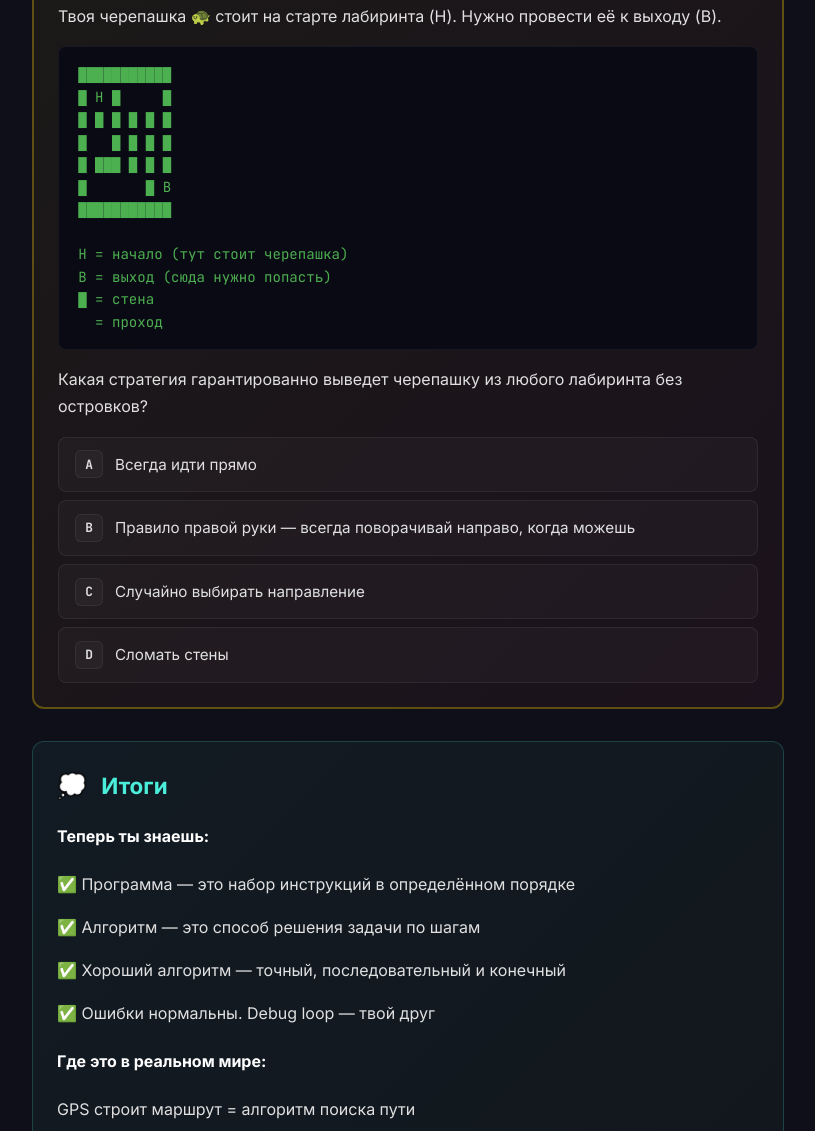
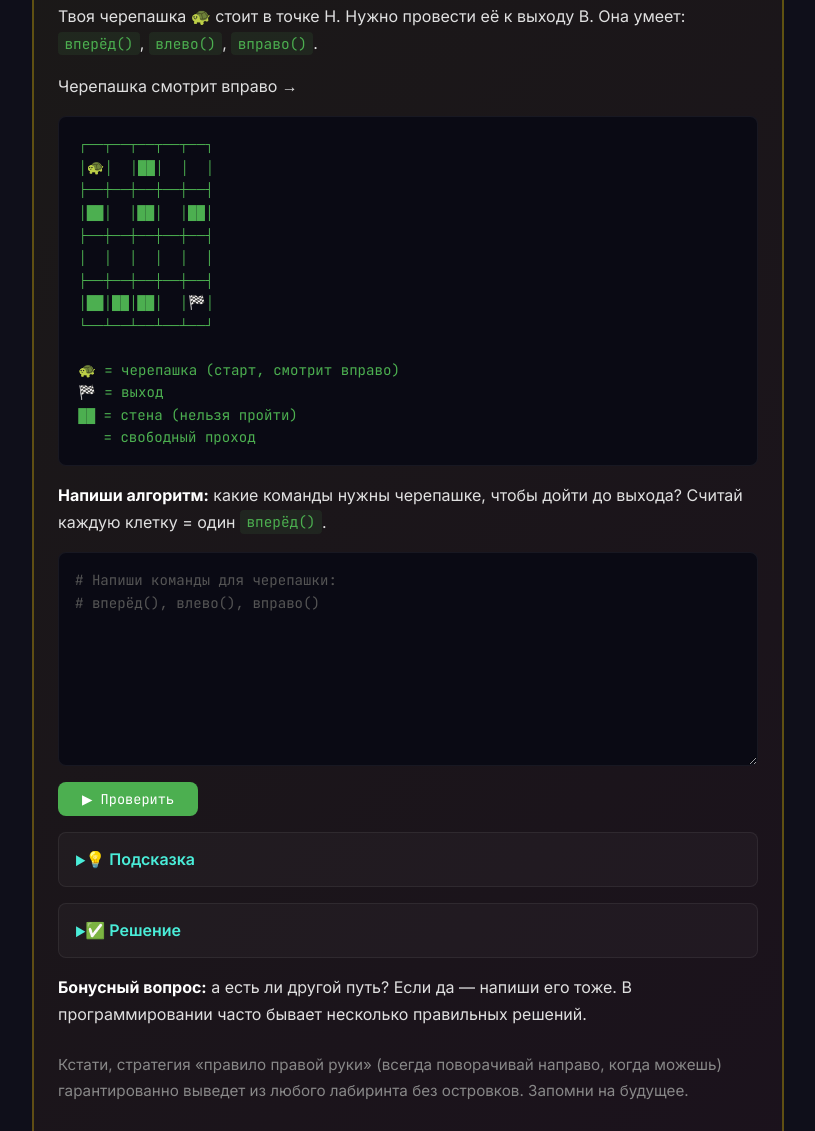
Before and after one commit to nice2mitya/minecode, a website: page public/lessons/m1-lesson-01.html in a window 1280 px wide. Shown: the part 5328-6459 px from the top of the page, without its empty margins (232-1047 px from the left). Drawn offline with Linux system fonts and the light colour scheme.

Commit message:
fix: boss 1.1 - visual maze with turtle commands instead of abstract quiz

```diff
--- a/public/lessons/m1-lesson-01.html
+++ b/public/lessons/m1-lesson-01.html
@@ -194,28 +194,51 @@
   <!-- BOSS -->
   <div class="boss-block" data-boss-id="m1-01-boss" data-correct="B" data-xp="50">
     <div class="boss-header">👹 Босс: Лабиринт <span class="boss-xp">+50 XP</span></div>
-    <p>Твоя черепашка 🐢 стоит на старте лабиринта (Н). Нужно провести её к выходу (В).</p>
-    <pre><code>███████████
-█ Н █     █
-█ █ █ █ █ █
-█   █ █ █ █
-█ ███ █ █ █
-█       █ В
-███████████
+    <p>Твоя черепашка 🐢 стоит в точке Н. Нужно провести её к выходу В. Она умеет: <code>вперёд()</code>, <code>влево()</code>, <code>вправо()</code>.</p>
+    <p>Черепашка смотрит вправо →</p>
+    <pre><code>┌──┬──┬──┬──┬──┐
+│🐢│  │██│  │  │
+├──┼──┼──┼──┼──┤
+│██│  │██│  │██│
+├──┼──┼──┼──┼──┤
+│  │  │  │  │  │
+├──┼──┼──┼──┼──┤
+│██│██│██│  │🏁│
+└──┴──┴──┴──┴──┘
 
-Н = начало (тут стоит черепашка)
-В = выход (сюда нужно попасть)
-█ = стена
-  = проход</code></pre>
-    <p>Какая стратегия гарантированно выведет черепашку из любого лабиринта без островков?</p>
-    <div class="quiz-options">
-      <div class="quiz-option" data-value="A"><span class="quiz-option-letter">A</span> Всегда идти прямо</div>
-      <div class="quiz-option" data-value="B"><span class="quiz-option-letter">B</span> Правило правой руки — всегда поворачивай направо, когда можешь</div>
-      <div class="quiz-option" data-value="C"><span class="quiz-option-letter">C</span> Случайно выбирать направление</div>
-      <div class="quiz-option" data-value="D"><span class="quiz-option-letter">D</span> Сломать стены</div>
+🐢 = черепашка (старт, смотрит вправо)
+🏁 = выход
+██ = стена (нельзя пройти)
+   = свободный проход</code></pre>
+    <p><strong>Напиши алгоритм:</strong> какие команды нужны черепашке, чтобы дойти до выхода? Считай каждую клетку = один <code>вперёд()</code>.</p>
+
+    <div class="code-input-block" data-check="вперёд|вправо">
+      <textarea class="code-textarea" rows="8" placeholder="# Напиши команды для черепашки:&#10;# вперёд(), влево(), вправо()"></textarea>
+      <button class="code-run-btn">▶ Проверить</button>
     </div>
-    <div class="quiz-feedback"></div>
-    <button class="quiz-retry">🔄 Попробовать снова</button>
+
+    <details>
+      <summary>💡 Подсказка</summary>
+      <p>Один из путей: вправо 1 клетку, вниз до конца, вправо до финиша. Помни: чтобы пойти вниз, нужно сначала повернуться.</p>
+    </details>
+
+    <details>
+      <summary>✅ Решение</summary>
+      <pre><code><span class="fn">вперёд</span>()          <span class="cm"># вправо на 1</span>
+<span class="fn">вправо</span>()          <span class="cm"># теперь смотрим вниз</span>
+<span class="fn">вперёд</span>()
+<span class="fn">вперёд</span>()          <span class="cm"># прошли 2 клетки вниз</span>
+<span class="fn">влево</span>()           <span class="cm"># смотрим вправо</span>
+<span class="fn">вперёд</span>()
+<span class="fn">вперёд</span>()
+<span class="fn">вперёд</span>()          <span class="cm"># прошли 3 клетки вправо</span>
+<span class="fn">вправо</span>()          <span class="cm"># смотрим вниз</span>
+<span class="fn">вперёд</span>()          <span class="cm"># дошли до 🏁!</span></code></pre>
+    </details>
+
+    <p style="margin-top:1rem;"><strong>Бонусный вопрос:</strong> а есть ли другой путь? Если да — напиши его тоже. В программировании часто бывает несколько правильных решений.</p>
+
+    <p style="margin-top:1.5rem;font-size:0.95rem;color:var(--text-dim);">Кстати, стратегия «правило правой руки» (всегда поворачивай направо, когда можешь) гарантированно выведет из любого лабиринта без островков. Запомни на будущее.</p>
   </div>
 
   <!-- REFLECTION -->
```
